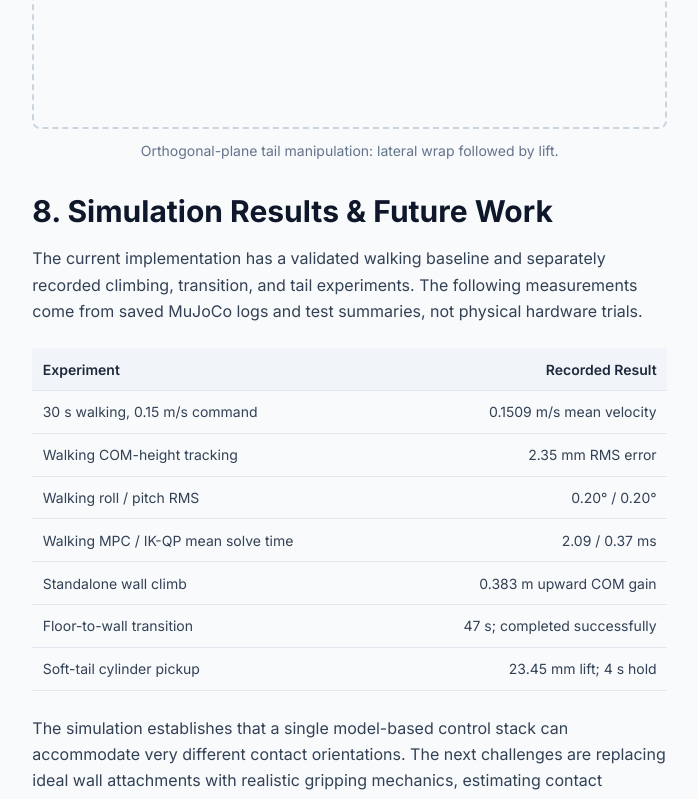
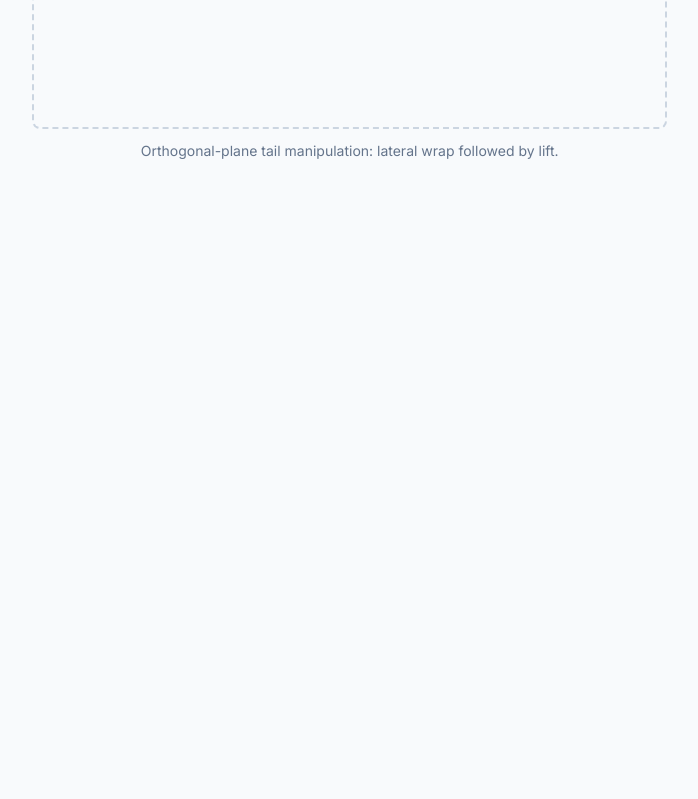
Before and after one commit to FilipRucka/web, a plain HTML site: page postech.html in a window 1280 px wide. Shown: the part 9538-10337 px from the top of the page, without its empty margins (461-1159 px from the left). After the commit the page ends 9827 px from the top, so only its background shows below. Drawn offline with nearby package versions, Linux system fonts and the light colour scheme.

Commit message:
Update postech.html

```diff
--- a/postech.html
+++ b/postech.html
@@ -350,7 +350,7 @@
                         <div class="media-slot media-placeholder aspect-video" data-media-type="video" data-media-src="transition-demo.mp4" data-media-alt="Video showing the soft tail tracking its reference trajectory">
                             <i class="fas fa-circle-play" aria-hidden="true"></i>
                             <strong>Video demo — soft-tail reference tracking</strong>
-                            <code>transition-demo.mp4</code>
+                            <code>tail_test_demo.mp4</code>
                         </div>
                         <figcaption class="text-sm text-center text-slate-500 mt-3">Reference-tracking performance of the tendon-driven soft tail.</figcaption>
                     </figure>
@@ -384,24 +384,6 @@
                         <figcaption class="text-sm text-center text-slate-500 mt-3">Orthogonal-plane tail manipulation: lateral wrap followed by lift.</figcaption>
                     </figure>
 
-                    <h2 id="results" class="text-3xl font-bold text-slate-900 mt-8 mb-4 scroll-mt-24">8. Simulation Results &amp; Future Work</h2>
-                    <p>
-                        The current implementation has a validated walking baseline and separately recorded climbing, transition, and tail experiments. The following measurements come from saved MuJoCo logs and test summaries, not physical hardware trials.
-                    </p>
-                    <table class="technical-table">
-                        <thead><tr><th>Experiment</th><th>Recorded Result</th></tr></thead>
-                        <tbody>
-                            <tr><td>30 s walking, 0.15 m/s command</td><td>0.1509 m/s mean velocity</td></tr>
-                            <tr><td>Walking COM-height tracking</td><td>2.35 mm RMS error</td></tr>
-                            <tr><td>Walking roll / pitch RMS</td><td>0.20° / 0.20°</td></tr>
-                            <tr><td>Walking MPC / IK-QP mean solve time</td><td>2.09 / 0.37 ms</td></tr>
-                            <tr><td>Standalone wall climb</td><td>0.383 m upward COM gain</td></tr>
-                            <tr><td>Floor-to-wall transition</td><td>47 s; completed successfully</td></tr>
-                            <tr><td>Soft-tail cylinder pickup</td><td>23.45 mm lift; 4 s hold</td></tr>
-                        </tbody>
-                    </table>
-                    <p>
-                        The simulation establishes that a single model-based control stack can accommodate very different contact orientations. The next challenges are replacing ideal wall attachments with realistic gripping mechanics, estimating contact geometry from perception, planning contact transitions autonomously, and transferring the algorithms to a custom physical robot.
 
                 </div>
             </div>
```
